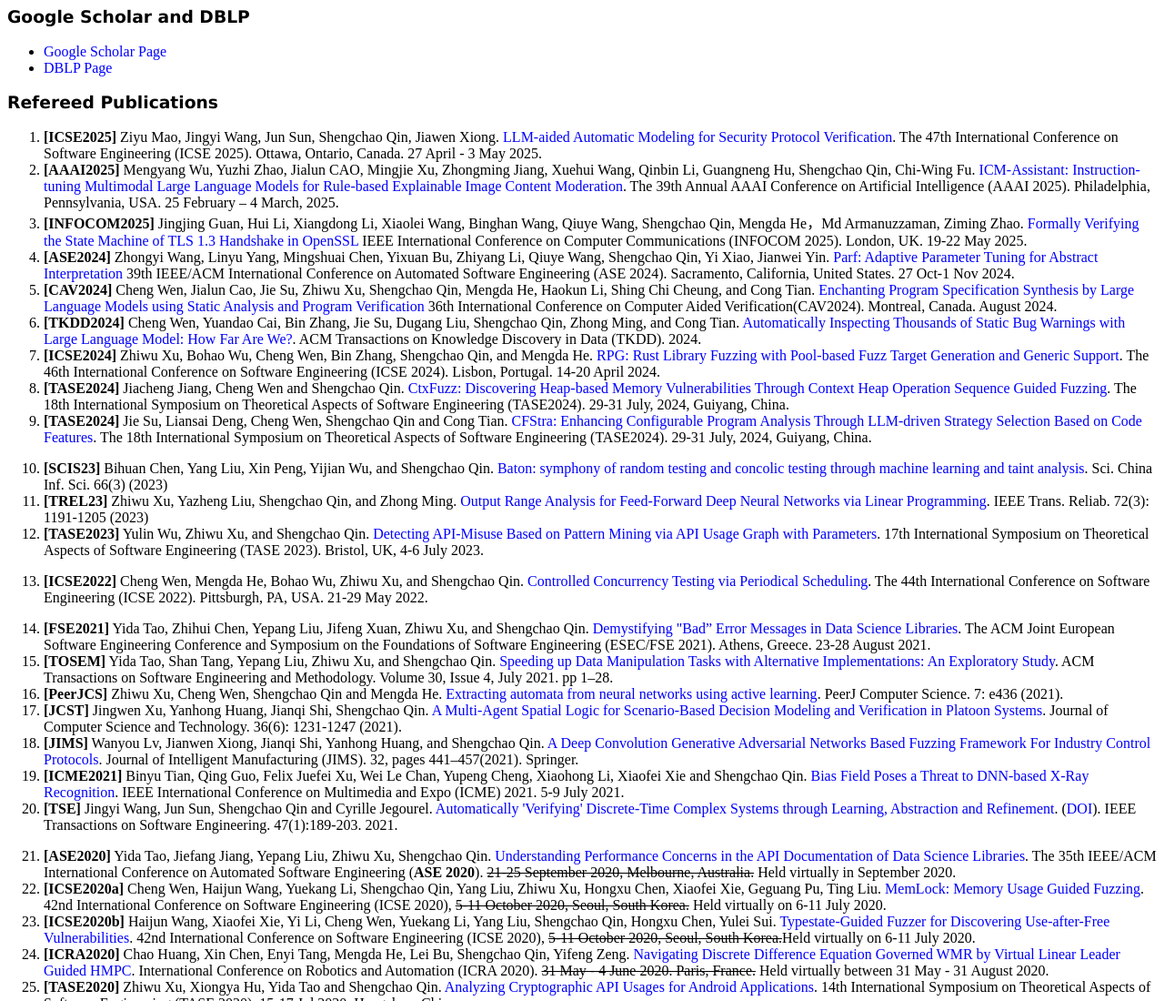
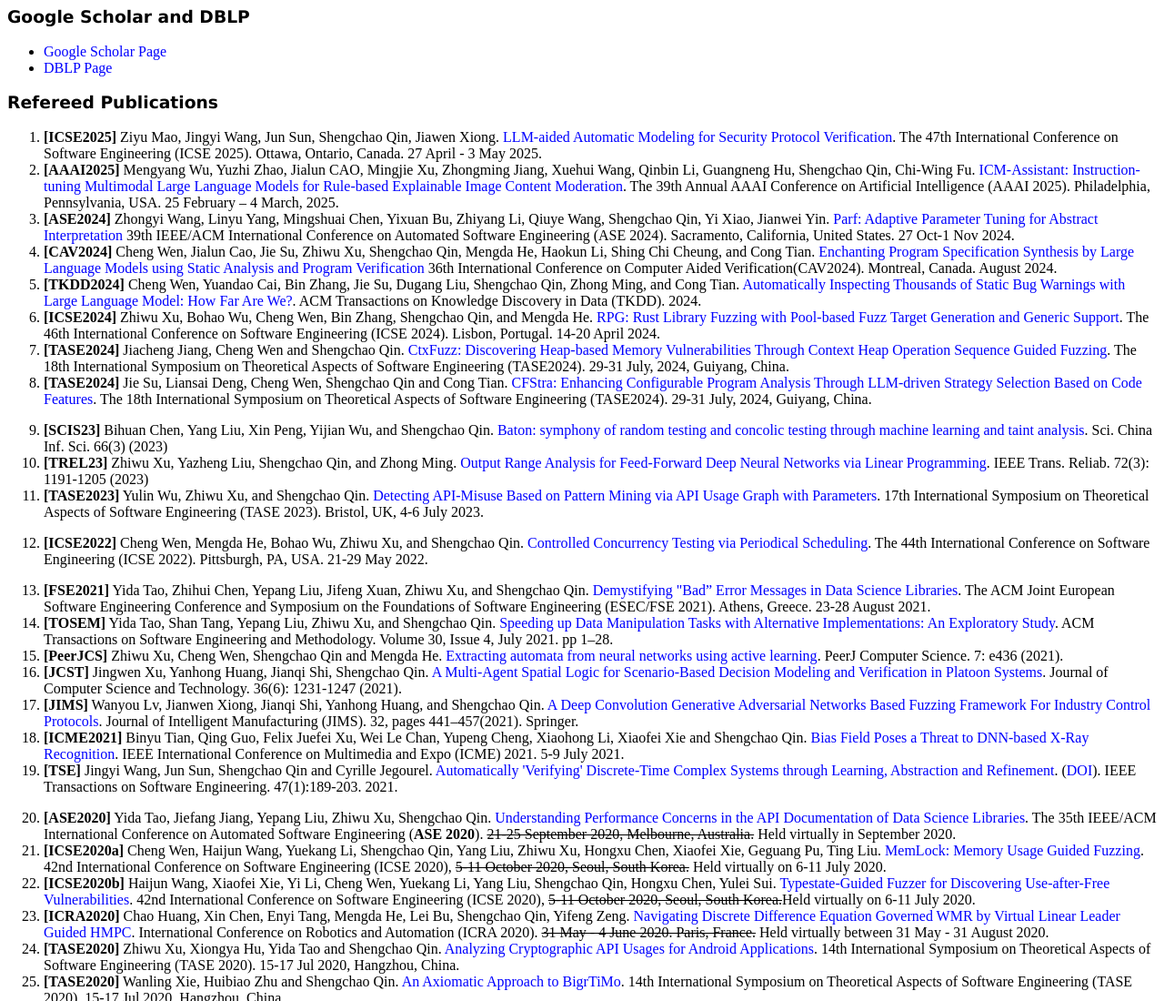
Before and after one commit to scqin/scqin.github.io, a plain HTML site: page docs/publication.html in a window 1280 px wide. Shown: the top 1100 px of the page at 91% size. Drawn offline with Linux system fonts and the light colour scheme.

Commit message:
Update publication.html-removing infocomm

```diff
--- a/docs/publication.html
+++ b/docs/publication.html
@@ -122,14 +122,14 @@ Wei Ngan Chin and Shengchao Qin. <em>Theoretical Aspects of Software
 </li>
 
 
-<li><b>[INFOCOM2025]</b>
+<!--<li><b>[INFOCOM2025]</b>
 	Jingjing Guan, Hui Li, Xiangdong Li, Xiaolei Wang, Binghan Wang, Qiuye Wang,
 	Shengchao Qin, Mengda He，Md Armanuzzaman, Ziming Zhao.
 	<a href=".">
 	Formally Verifying the State Machine of TLS 1.3 Handshake in OpenSSL</a>
 	IEEE International Conference on Computer Communications (INFOCOM 2025). London,
 	UK. 19-22 May 2025.
-</li>
+</li>-->
 
 <li><b>[ASE2024]</b>
 	Zhongyi Wang, Linyu Yang, Mingshuai Chen, Yixuan Bu, Zhiyang Li, Qiuye Wang, Shengchao Qin, Yi Xiao, Jianwei Yin.
```
